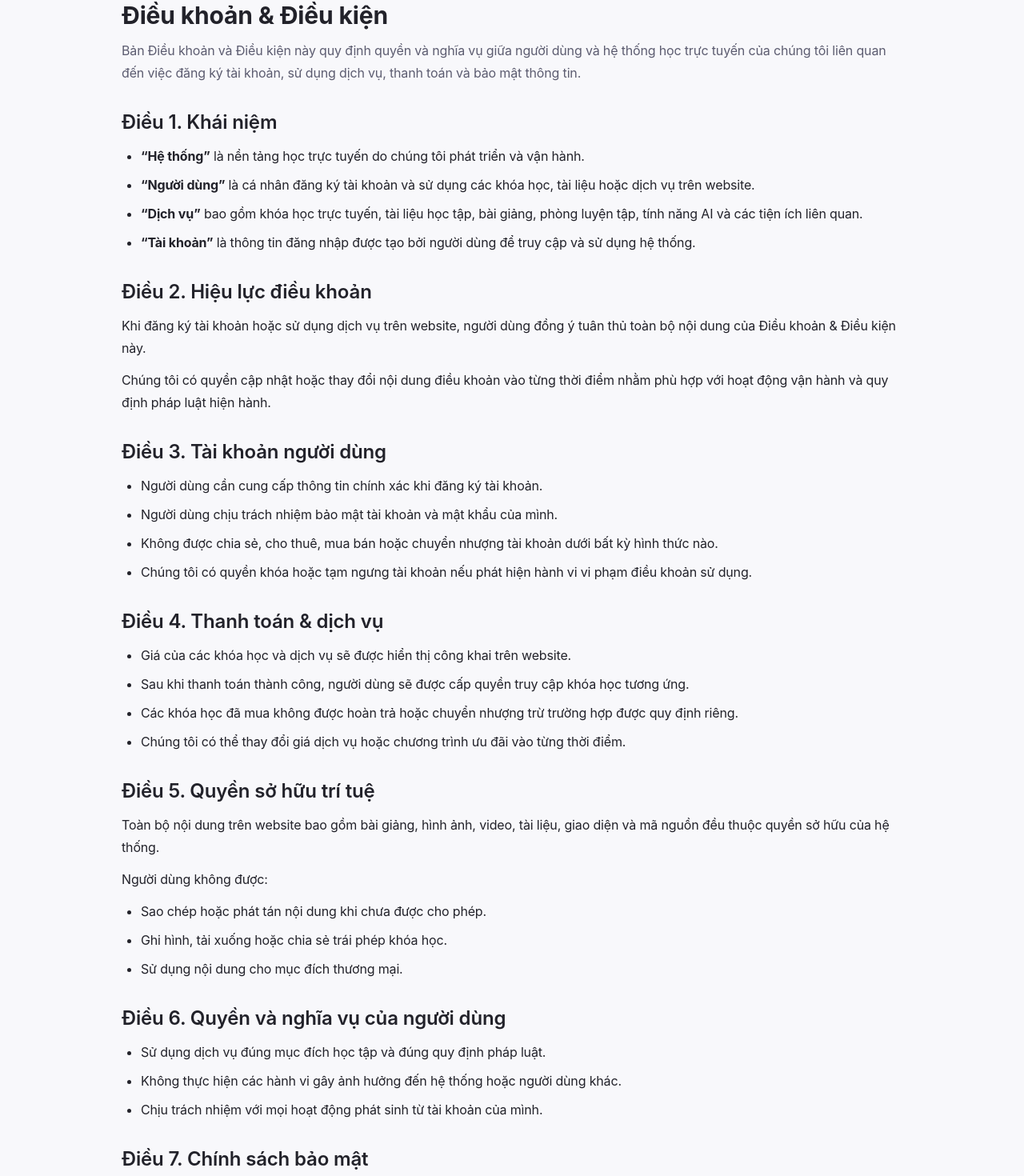
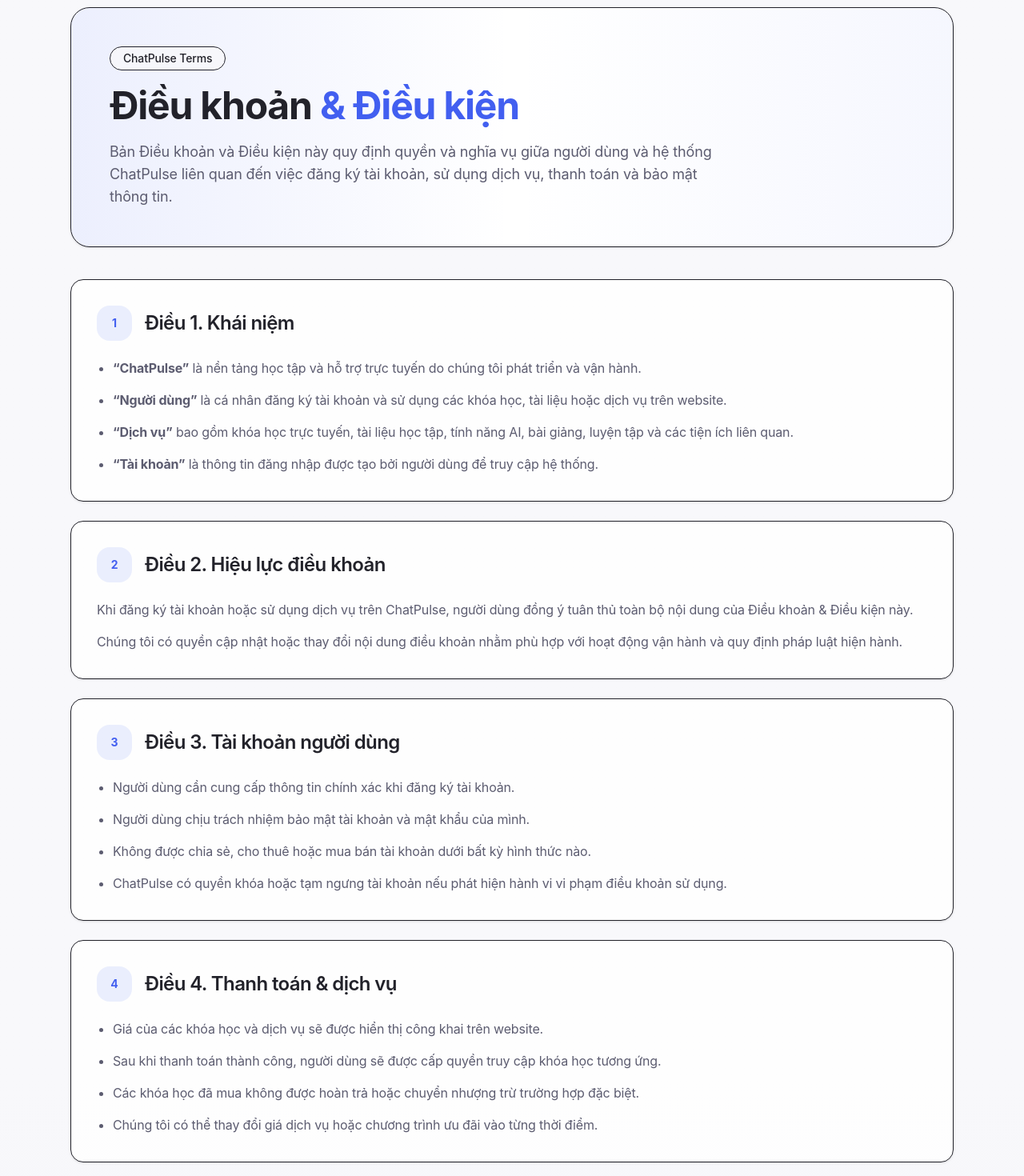
Before and after one commit to quoc-quy/ChatPulse, a React (Vite) app in the folder frontend/: page /terms in a window 1280 px wide. Shown: the part 39-1509 px from the top of the page at 80% size. Built offline with nearby package versions, Linux system fonts and the light colour scheme; no server answers.

Commit message:
update(policy): handle design for terms and policy page

```diff
--- a/frontend/src/pages/PrivacyPolicyPage.tsx
+++ b/frontend/src/pages/PrivacyPolicyPage.tsx
@@ -1,30 +1,15 @@
 export default function PrivacyPolicyPage() {
-  return (
-    <div className='max-w-5xl mx-auto px-6 py-10 space-y-8 text-gray-700 leading-7'>
+  const sections = [
+    {
+      title: 'Điều 1. Định nghĩa',
+      content: (
         <div className='space-y-3'>
-        <h1 className='text-4xl font-bold text-gray-900'>Chính sách bảo mật, bảo vệ và xử lý thông tin</h1>
-
           <p>
-          Cảm ơn bạn đã sử dụng nền tảng của chúng tôi. Chúng tôi cam kết bảo vệ quyền riêng tư và dữ liệu cá nhân của
-          người dùng khi truy cập và sử dụng website.
+            <strong>“ChatPulse”</strong> là nền tảng học tập và hỗ trợ trực tuyến do chúng tôi phát triển và vận hành.
           </p>
 
           <p>
-          Chính sách này giải thích cách chúng tôi thu thập, sử dụng, lưu trữ, bảo vệ và xử lý dữ liệu cá nhân của Khách
-          hàng và Đối tác theo quy định pháp luật hiện hành.
-        </p>
-      </div>
-
-      <section className='space-y-4'>
-        <h2 className='text-2xl font-semibold text-gray-900'>Điều 1. Định nghĩa</h2>
-
-        <div className='space-y-3'>
-          <p>
-            <strong>“Chúng tôi”</strong> là đơn vị sở hữu và vận hành website cung cấp dịch vụ học tập trực tuyến.
-          </p>
-
-          <p>
-            <strong>“Khách hàng”</strong> là cá nhân hoặc tổ chức truy cập, đăng ký tài khoản hoặc sử dụng các sản phẩm,
+            <strong>“Người dùng”</strong> là cá nhân hoặc tổ chức truy cập, đăng ký tài khoản hoặc sử dụng các sản phẩm,
             dịch vụ trên website.
           </p>
 
@@ -37,36 +22,49 @@
             điện thoại, địa chỉ IP, lịch sử sử dụng dịch vụ hoặc các dữ liệu liên quan khác.
           </p>
         </div>
-      </section>
+      )
+    },
 
-      <section className='space-y-4'>
-        <h2 className='text-2xl font-semibold text-gray-900'>Điều 2. Dữ liệu chúng tôi thu thập</h2>
+    {
+      title: 'Điều 2. Dữ liệu chúng tôi thu thập',
+      content: (
+        <ul className='space-y-3 list-disc pl-5'>
+          <li>Họ tên, email, số điện thoại.</li>
 
-        <ul className='list-disc pl-6 space-y-2'>
-          <li>Họ tên, email, số điện thoại.</li>
           <li>Thông tin tài khoản đăng nhập.</li>
+
           <li>Lịch sử sử dụng dịch vụ và hoạt động trên website.</li>
+
           <li>Thông tin thiết bị, địa chỉ IP, cookie và trình duyệt.</li>
+
           <li>Nội dung phản hồi, đánh giá hoặc liên hệ hỗ trợ từ người dùng.</li>
         </ul>
-      </section>
+      )
+    },
 
-      <section className='space-y-4'>
-        <h2 className='text-2xl font-semibold text-gray-900'>Điều 3. Mục đích sử dụng dữ liệu</h2>
+    {
+      title: 'Điều 3. Mục đích sử dụng dữ liệu',
+      content: (
+        <ul className='space-y-3 list-disc pl-5'>
+          <li>Cung cấp và vận hành dịch vụ trên website.</li>
 
-        <ul className='list-disc pl-6 space-y-2'>
-          <li>Cung cấp và vận hành dịch vụ trên website.</li>
           <li>Xác minh tài khoản và hỗ trợ đăng nhập.</li>
+
           <li>Hỗ trợ khách hàng và giải quyết khiếu nại.</li>
+
           <li>Nâng cao chất lượng sản phẩm và trải nghiệm người dùng.</li>
+
           <li>Gửi thông báo, cập nhật hoặc chương trình khuyến mãi.</li>
+
           <li>Đảm bảo an toàn, bảo mật và phòng chống gian lận.</li>
         </ul>
-      </section>
+      )
+    },
 
-      <section className='space-y-4'>
-        <h2 className='text-2xl font-semibold text-gray-900'>Điều 4. Cách thức lưu trữ và bảo mật dữ liệu</h2>
-
+    {
+      title: 'Điều 4. Cách thức lưu trữ và bảo mật dữ liệu',
+      content: (
+        <div className='space-y-3'>
           <p>
             Chúng tôi áp dụng các biện pháp kỹ thuật và bảo mật phù hợp nhằm bảo vệ dữ liệu cá nhân khỏi truy cập trái
             phép, mất mát hoặc rò rỉ thông tin.
@@ -81,39 +79,53 @@
             Tuy nhiên, không có hệ thống nào đảm bảo an toàn tuyệt đối trên môi trường internet. Người dùng cần chủ động
             bảo mật tài khoản và thông tin đăng nhập của mình.
           </p>
-      </section>
+        </div>
+      )
+    },
 
-      <section className='space-y-4'>
-        <h2 className='text-2xl font-semibold text-gray-900'>Điều 5. Chia sẻ dữ liệu cá nhân</h2>
-
+    {
+      title: 'Điều 5. Chia sẻ dữ liệu cá nhân',
+      content: (
+        <div className='space-y-3'>
           <p>
             Chúng tôi cam kết không bán hoặc chia sẻ dữ liệu cá nhân của người dùng cho bên thứ ba, ngoại trừ các trường
             hợp:
           </p>
 
-        <ul className='list-disc pl-6 space-y-2'>
+          <ul className='space-y-3 list-disc pl-5'>
             <li>Có sự đồng ý của người dùng.</li>
+
             <li>Phục vụ cho việc cung cấp dịch vụ thông qua các đối tác liên quan.</li>
+
             <li>Theo yêu cầu của cơ quan nhà nước có thẩm quyền theo quy định pháp luật.</li>
+
             <li>Đảm bảo quyền lợi, an toàn và bảo mật của hệ thống và người dùng.</li>
           </ul>
-      </section>
+        </div>
+      )
+    },
 
-      <section className='space-y-4'>
-        <h2 className='text-2xl font-semibold text-gray-900'>Điều 6. Quyền của người dùng</h2>
+    {
+      title: 'Điều 6. Quyền của người dùng',
+      content: (
+        <ul className='space-y-3 list-disc pl-5'>
+          <li>Yêu cầu xem hoặc chỉnh sửa dữ liệu cá nhân.</li>
 
-        <ul className='list-disc pl-6 space-y-2'>
-          <li>Yêu cầu xem hoặc chỉnh sửa dữ liệu cá nhân.</li>
           <li>Yêu cầu xóa tài khoản và dữ liệu cá nhân.</li>
+
           <li>Rút lại sự đồng ý xử lý dữ liệu.</li>
+
           <li>Yêu cầu hạn chế xử lý dữ liệu cá nhân.</li>
+
           <li>Khiếu nại nếu dữ liệu bị sử dụng sai mục đích.</li>
         </ul>
-      </section>
+      )
+    },
 
-      <section className='space-y-4'>
-        <h2 className='text-2xl font-semibold text-gray-900'>Điều 7. Cookie và công nghệ theo dõi</h2>
-
+    {
+      title: 'Điều 7. Cookie và công nghệ theo dõi',
+      content: (
+        <div className='space-y-3'>
           <p>
             Website có thể sử dụng cookie hoặc các công nghệ tương tự để cải thiện trải nghiệm người dùng, ghi nhớ thông
             tin đăng nhập và phân tích hành vi sử dụng dịch vụ.
@@ -123,25 +135,31 @@
             Người dùng có thể tắt cookie trong cài đặt trình duyệt, tuy nhiên một số tính năng của website có thể không
             hoạt động chính xác.
           </p>
-      </section>
+        </div>
+      )
+    },
 
-      <section className='space-y-4'>
-        <h2 className='text-2xl font-semibold text-gray-900'>Điều 8. Thời gian lưu trữ dữ liệu</h2>
-
+    {
+      title: 'Điều 8. Thời gian lưu trữ dữ liệu',
+      content: (
+        <div className='space-y-3'>
           <p>
             Dữ liệu cá nhân sẽ được lưu trữ trong thời gian cần thiết để phục vụ mục đích cung cấp dịch vụ hoặc theo quy
             định pháp luật hiện hành.
           </p>
 
           <p>
-          Sau khi người dùng yêu cầu xóa dữ liệu hoặc chấm dứt sử dụng dịch vụ, chúng tôi sẽ tiến hành xóa hoặc ẩn danh
-          dữ liệu theo quy trình nội bộ.
+            Sau khi người dùng yêu cầu xóa dữ liệu hoặc chấm dứt sử dụng dịch vụ, chúng tôi sẽ tiến hành xóa hoặc ẩn
+            danh dữ liệu theo quy trình nội bộ.
           </p>
-      </section>
+        </div>
+      )
+    },
 
-      <section className='space-y-4'>
-        <h2 className='text-2xl font-semibold text-gray-900'>Điều 9. Điều khoản chung</h2>
-
+    {
+      title: 'Điều 9. Điều khoản chung',
+      content: (
+        <div className='space-y-3'>
           <p>
             Chúng tôi có quyền cập nhật hoặc điều chỉnh Chính sách bảo mật này vào bất kỳ thời điểm nào để phù hợp với
             hoạt động kinh doanh và quy định pháp luật hiện hành.
@@ -151,7 +169,61 @@
             Phiên bản mới nhất sẽ luôn được công khai trên website. Việc tiếp tục sử dụng dịch vụ đồng nghĩa với việc
             người dùng đồng ý với các thay đổi được cập nhật.
           </p>
-      </section>
         </div>
       )
     }
+  ]
+
+  return (
+    <div className='min-h-screen bg-gradient-to-b from-background via-background to-muted/30'>
+      <div className='mx-auto max-w-6xl px-4 py-12 md:px-6'>
+        {/* Hero */}
+        <div className='relative overflow-hidden rounded-3xl border bg-card p-8 shadow-sm md:p-12'>
+          <div className='absolute inset-0 bg-gradient-to-r from-primary/10 via-transparent to-primary/5' />
+
+          <div className='relative z-10 max-w-3xl space-y-5'>
+            <div className='inline-flex items-center rounded-full border bg-background/80 px-4 py-1 text-sm font-medium backdrop-blur'>
+              ChatPulse Privacy Policy
+            </div>
+
+            <h1 className='text-4xl font-bold tracking-tight md:text-5xl'>
+              Chính sách <span className='text-primary'>bảo mật</span>
+            </h1>
+
+            <p className='text-base leading-7 text-muted-foreground md:text-lg'>
+              ChatPulse cam kết bảo vệ quyền riêng tư và dữ liệu cá nhân của người dùng khi truy cập và sử dụng nền tảng
+              học tập trực tuyến của chúng tôi.
+            </p>
+          </div>
+        </div>
+
+        {/* Sections */}
+        <div className='mt-10 grid gap-6'>
+          {sections.map((section, index) => (
+            <section
+              key={index}
+              className='group rounded-2xl border bg-card/80 p-6 shadow-sm transition-all duration-300 hover:-translate-y-1 hover:shadow-md md:p-8'
+            >
+              <div className='mb-5 flex items-center gap-4'>
+                <div className='flex h-11 w-11 items-center justify-center rounded-xl bg-primary/10 text-sm font-bold text-primary'>
+                  {index + 1}
+                </div>
+
+                <h2 className='text-xl font-semibold tracking-tight md:text-2xl'>{section.title}</h2>
+              </div>
+
+              <div className='leading-7 text-muted-foreground'>{section.content}</div>
+            </section>
+          ))}
+        </div>
+
+        {/* Footer */}
+        <div className='mt-12 rounded-2xl border bg-card p-6 text-center shadow-sm'>
+          <p className='text-sm text-muted-foreground'>
+            © {new Date().getFullYear()} ChatPulse. Cam kết bảo vệ dữ liệu và quyền riêng tư của người dùng.
+          </p>
+        </div>
+      </div>
+    </div>
+  )
+}
--- a/frontend/src/pages/TermsPage.tsx
+++ b/frontend/src/pages/TermsPage.tsx
@@ -1,20 +1,11 @@
 export default function TermsPage() {
-  return (
-    <div className='max-w-5xl mx-auto px-6 py-10 space-y-8 leading-7'>
-      <div className='space-y-3'>
-        <h1 className='text-3xl font-bold'>Điều khoản & Điều kiện</h1>
-        <p className='text-muted-foreground'>
-          Bản Điều khoản và Điều kiện này quy định quyền và nghĩa vụ giữa người dùng và hệ thống học trực tuyến của
-          chúng tôi liên quan đến việc đăng ký tài khoản, sử dụng dịch vụ, thanh toán và bảo mật thông tin.
-        </p>
-      </div>
-
-      <section className='space-y-3'>
-        <h2 className='text-2xl font-semibold'>Điều 1. Khái niệm</h2>
-
-        <ul className='list-disc pl-6 space-y-2'>
+  const sections = [
+    {
+      title: 'Điều 1. Khái niệm',
+      content: (
+        <ul className='space-y-3 list-disc pl-5'>
           <li>
-            <strong>“Hệ thống”</strong> là nền tảng học trực tuyến do chúng tôi phát triển và vận hành.
+            <strong>“ChatPulse”</strong> là nền tảng học tập và hỗ trợ trực tuyến do chúng tôi phát triển và vận hành.
           </li>
 
           <li>
@@ -23,114 +14,182 @@
           </li>
 
           <li>
-            <strong>“Dịch vụ”</strong> bao gồm khóa học trực tuyến, tài liệu học tập, bài giảng, phòng luyện tập, tính
-            năng AI và các tiện ích liên quan.
+            <strong>“Dịch vụ”</strong> bao gồm khóa học trực tuyến, tài liệu học tập, tính năng AI, bài giảng, luyện tập
+            và các tiện ích liên quan.
           </li>
 
           <li>
-            <strong>“Tài khoản”</strong> là thông tin đăng nhập được tạo bởi người dùng để truy cập và sử dụng hệ thống.
+            <strong>“Tài khoản”</strong> là thông tin đăng nhập được tạo bởi người dùng để truy cập hệ thống.
           </li>
         </ul>
-      </section>
+      )
+    },
 
-      <section className='space-y-3'>
-        <h2 className='text-2xl font-semibold'>Điều 2. Hiệu lực điều khoản</h2>
-
+    {
+      title: 'Điều 2. Hiệu lực điều khoản',
+      content: (
+        <div className='space-y-3'>
           <p>
-          Khi đăng ký tài khoản hoặc sử dụng dịch vụ trên website, người dùng đồng ý tuân thủ toàn bộ nội dung của Điều
-          khoản & Điều kiện này.
+            Khi đăng ký tài khoản hoặc sử dụng dịch vụ trên ChatPulse, người dùng đồng ý tuân thủ toàn bộ nội dung của
+            Điều khoản & Điều kiện này.
           </p>
 
           <p>
-          Chúng tôi có quyền cập nhật hoặc thay đổi nội dung điều khoản vào từng thời điểm nhằm phù hợp với hoạt động
-          vận hành và quy định pháp luật hiện hành.
+            Chúng tôi có quyền cập nhật hoặc thay đổi nội dung điều khoản nhằm phù hợp với hoạt động vận hành và quy
+            định pháp luật hiện hành.
           </p>
-      </section>
+        </div>
+      )
+    },
 
-      <section className='space-y-3'>
-        <h2 className='text-2xl font-semibold'>Điều 3. Tài khoản người dùng</h2>
-
-        <ul className='list-disc pl-6 space-y-2'>
+    {
+      title: 'Điều 3. Tài khoản người dùng',
+      content: (
+        <ul className='space-y-3 list-disc pl-5'>
           <li>Người dùng cần cung cấp thông tin chính xác khi đăng ký tài khoản.</li>
 
           <li>Người dùng chịu trách nhiệm bảo mật tài khoản và mật khẩu của mình.</li>
 
-          <li>Không được chia sẻ, cho thuê, mua bán hoặc chuyển nhượng tài khoản dưới bất kỳ hình thức nào.</li>
+          <li>Không được chia sẻ, cho thuê hoặc mua bán tài khoản dưới bất kỳ hình thức nào.</li>
 
-          <li>Chúng tôi có quyền khóa hoặc tạm ngưng tài khoản nếu phát hiện hành vi vi phạm điều khoản sử dụng.</li>
+          <li>ChatPulse có quyền khóa hoặc tạm ngưng tài khoản nếu phát hiện hành vi vi phạm điều khoản sử dụng.</li>
         </ul>
-      </section>
+      )
+    },
 
-      <section className='space-y-3'>
-        <h2 className='text-2xl font-semibold'>Điều 4. Thanh toán & dịch vụ</h2>
-
-        <ul className='list-disc pl-6 space-y-2'>
+    {
+      title: 'Điều 4. Thanh toán & dịch vụ',
+      content: (
+        <ul className='space-y-3 list-disc pl-5'>
           <li>Giá của các khóa học và dịch vụ sẽ được hiển thị công khai trên website.</li>
 
           <li>Sau khi thanh toán thành công, người dùng sẽ được cấp quyền truy cập khóa học tương ứng.</li>
 
-          <li>Các khóa học đã mua không được hoàn trả hoặc chuyển nhượng trừ trường hợp được quy định riêng.</li>
+          <li>Các khóa học đã mua không được hoàn trả hoặc chuyển nhượng trừ trường hợp đặc biệt.</li>
 
           <li>Chúng tôi có thể thay đổi giá dịch vụ hoặc chương trình ưu đãi vào từng thời điểm.</li>
         </ul>
-      </section>
+      )
+    },
 
-      <section className='space-y-3'>
-        <h2 className='text-2xl font-semibold'>Điều 5. Quyền sở hữu trí tuệ</h2>
-
+    {
+      title: 'Điều 5. Quyền sở hữu trí tuệ',
+      content: (
+        <div className='space-y-3'>
           <p>
-          Toàn bộ nội dung trên website bao gồm bài giảng, hình ảnh, video, tài liệu, giao diện và mã nguồn đều thuộc
-          quyền sở hữu của hệ thống.
+            Toàn bộ nội dung trên ChatPulse bao gồm bài giảng, hình ảnh, video, tài liệu, giao diện và mã nguồn đều
+            thuộc quyền sở hữu của hệ thống.
           </p>
 
-        <p>Người dùng không được:</p>
+          <ul className='space-y-3 list-disc pl-5'>
+            <li>Sao chép hoặc phát tán nội dung khi chưa được cho phép.</li>
 
-        <ul className='list-disc pl-6 space-y-2'>
-          <li>Sao chép hoặc phát tán nội dung khi chưa được cho phép.</li>
             <li>Ghi hình, tải xuống hoặc chia sẻ trái phép khóa học.</li>
+
             <li>Sử dụng nội dung cho mục đích thương mại.</li>
           </ul>
-      </section>
+        </div>
+      )
+    },
 
-      <section className='space-y-3'>
-        <h2 className='text-2xl font-semibold'>Điều 6. Quyền và nghĩa vụ của người dùng</h2>
-
-        <ul className='list-disc pl-6 space-y-2'>
+    {
+      title: 'Điều 6. Quyền và nghĩa vụ của người dùng',
+      content: (
+        <ul className='space-y-3 list-disc pl-5'>
           <li>Sử dụng dịch vụ đúng mục đích học tập và đúng quy định pháp luật.</li>
 
           <li>Không thực hiện các hành vi gây ảnh hưởng đến hệ thống hoặc người dùng khác.</li>
 
           <li>Chịu trách nhiệm với mọi hoạt động phát sinh từ tài khoản của mình.</li>
         </ul>
-      </section>
+      )
+    },
 
-      <section className='space-y-3'>
-        <h2 className='text-2xl font-semibold'>Điều 7. Chính sách bảo mật</h2>
-
+    {
+      title: 'Điều 7. Chính sách bảo mật',
+      content: (
+        <div className='space-y-3'>
           <p>
-          Chúng tôi cam kết bảo vệ thông tin cá nhân của người dùng và chỉ sử dụng dữ liệu nhằm mục đích cung cấp, cải
+            ChatPulse cam kết bảo vệ thông tin cá nhân của người dùng và chỉ sử dụng dữ liệu nhằm mục đích cung cấp, cải
             thiện dịch vụ và hỗ trợ khách hàng.
           </p>
 
           <p>
-          Thông tin cá nhân sẽ không được chia sẻ cho bên thứ ba nếu không có sự đồng ý của người dùng, ngoại trừ trường
-          hợp theo yêu cầu của pháp luật.
+            Thông tin cá nhân sẽ không được chia sẻ cho bên thứ ba nếu không có sự đồng ý của người dùng, ngoại trừ
+            trường hợp theo yêu cầu của pháp luật.
           </p>
-      </section>
+        </div>
+      )
+    },
 
-      <section className='space-y-3'>
-        <h2 className='text-2xl font-semibold'>Điều 8. Điều khoản chung</h2>
-
+    {
+      title: 'Điều 8. Điều khoản chung',
+      content: (
+        <div className='space-y-3'>
           <p>
             Nếu có bất kỳ thắc mắc hoặc yêu cầu hỗ trợ, người dùng có thể liên hệ với chúng tôi thông qua email hoặc các
             kênh hỗ trợ chính thức trên website.
           </p>
 
           <p>
-          Trong trường hợp một phần của Điều khoản này không còn hiệu lực theo quy định pháp luật, các nội dung còn lại
-          vẫn giữ nguyên giá trị áp dụng.
+            Trong trường hợp một phần của Điều khoản này không còn hiệu lực theo quy định pháp luật, các nội dung còn
+            lại vẫn giữ nguyên giá trị áp dụng.
           </p>
-      </section>
         </div>
       )
     }
+  ]
+
+  return (
+    <div className='min-h-screen bg-gradient-to-b from-background via-background to-muted/30'>
+      <div className='mx-auto max-w-6xl px-4 py-12 md:px-6'>
+        {/* Hero */}
+        <div className='relative overflow-hidden rounded-3xl border bg-card p-8 shadow-sm md:p-12'>
+          <div className='absolute inset-0 bg-gradient-to-r from-primary/10 via-transparent to-primary/5' />
+
+          <div className='relative z-10 max-w-3xl space-y-5'>
+            <div className='inline-flex items-center rounded-full border bg-background/80 px-4 py-1 text-sm font-medium backdrop-blur'>
+              ChatPulse Terms
+            </div>
+
+            <h1 className='text-4xl font-bold tracking-tight md:text-5xl'>
+              Điều khoản <span className='text-primary'>& Điều kiện</span>
+            </h1>
+
+            <p className='text-base leading-7 text-muted-foreground md:text-lg'>
+              Bản Điều khoản và Điều kiện này quy định quyền và nghĩa vụ giữa người dùng và hệ thống ChatPulse liên quan
+              đến việc đăng ký tài khoản, sử dụng dịch vụ, thanh toán và bảo mật thông tin.
+            </p>
+          </div>
+        </div>
+
+        {/* Content */}
+        <div className='mt-10 grid gap-6'>
+          {sections.map((section, index) => (
+            <section
+              key={index}
+              className='group rounded-2xl border bg-card/80 p-6 shadow-sm transition-all duration-300 hover:-translate-y-1 hover:shadow-md md:p-8'
+            >
+              <div className='mb-5 flex items-center gap-4'>
+                <div className='flex h-11 w-11 items-center justify-center rounded-xl bg-primary/10 text-sm font-bold text-primary'>
+                  {index + 1}
+                </div>
+
+                <h2 className='text-xl font-semibold tracking-tight md:text-2xl'>{section.title}</h2>
+              </div>
+
+              <div className='leading-7 text-muted-foreground'>{section.content}</div>
+            </section>
+          ))}
+        </div>
+
+        {/* Footer */}
+        <div className='mt-12 rounded-2xl border bg-card p-6 text-center shadow-sm'>
+          <p className='text-sm text-muted-foreground'>
+            © {new Date().getFullYear()} ChatPulse. Mọi quyền được bảo lưu.
+          </p>
+        </div>
+      </div>
+    </div>
+  )
+}
```
Lines whose indentation alone changed are shown as unchanged.
